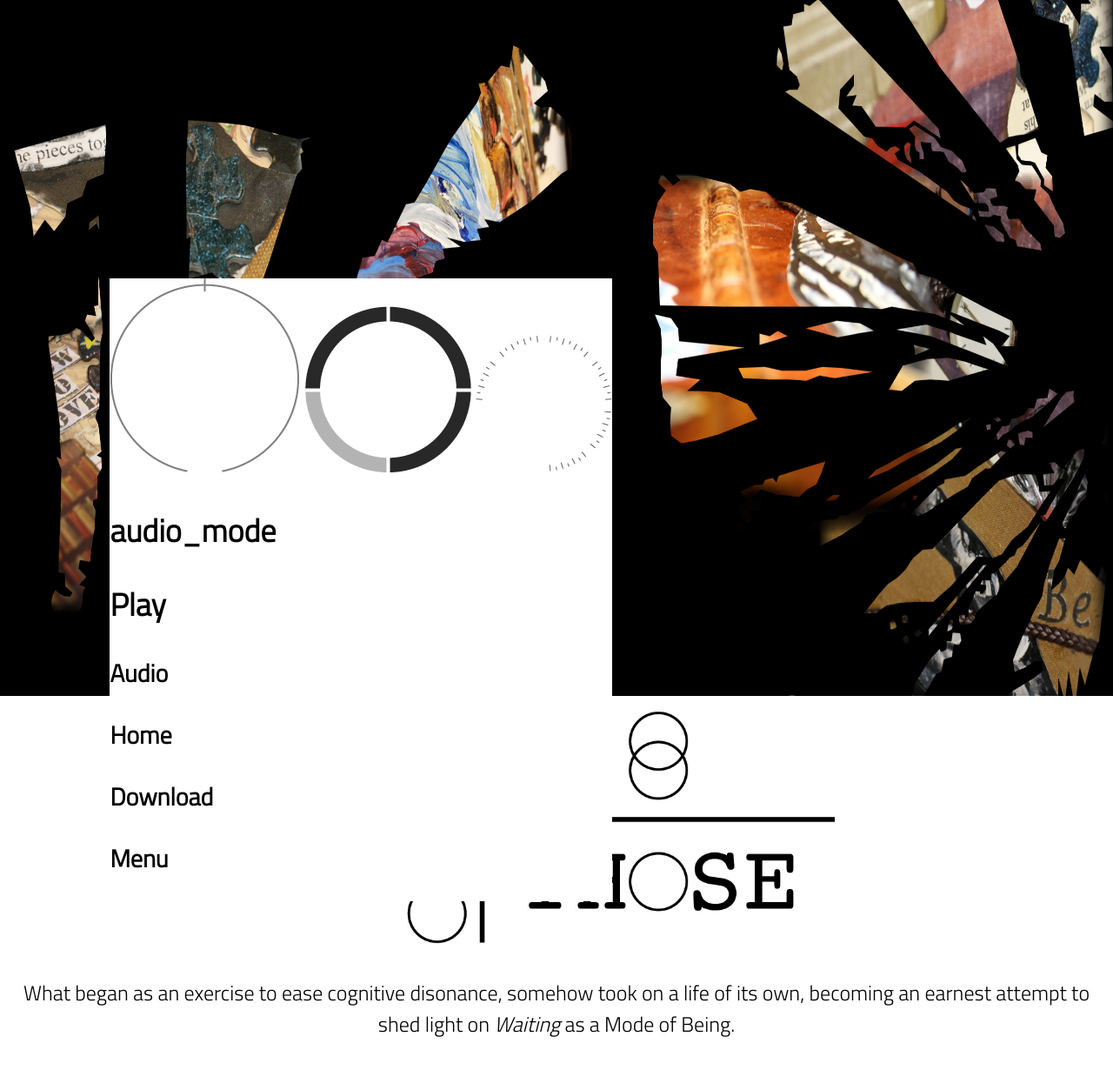
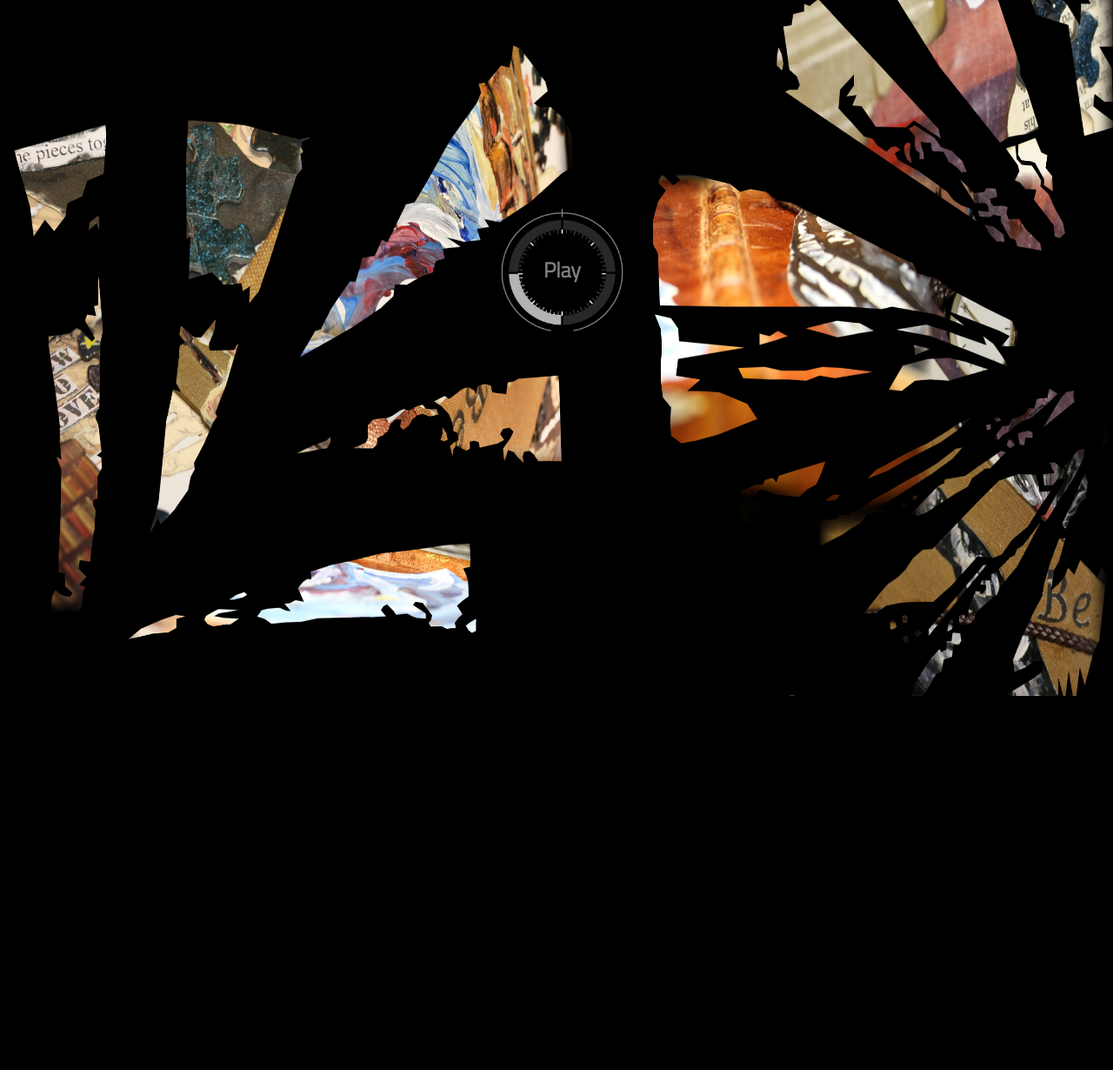
Before and after one commit to SmeatsBeats/ttww, a PHP site: page / in a window 1280 px wide. Shown: the top 1230 px of the page at 87% size. After the commit the page ends 800 px from the top, so only its background shows below. Run offline with PHP 8.4, Linux system fonts and the light colour scheme.

Commit message:
implement widget art desktop

```diff
--- a/css/ttww.css
+++ b/css/ttww.css
@@ -130,14 +130,75 @@ body {
 .footer h1:nth-child(2), .footer h1:nth-child(1){
   display: none;
 }
+
 /***** WIDGET BOI ***/
 #widget_boi {
+  width: 11vw;
+  height: 11vw;
+  z-index: 2;
   position: fixed;
-  top: 40vh;
-  right: 45vw;
-  background: white;
-  color: black;
+  top: 30%;
+  left: 45%;
 }
+.widget_nav_container {
+  position: relative;
+  width: 100%;
+  height: 100%;
+}
+.nav_img_container img {
+  position: absolute;
+  width: 100%;
+  height: 100%;
+  /* top: 0;
+  left: 0;
+  width: 100%; */
+}
+.nav_img_container {
+  position: absolute;
+  width: 100%;
+  height: 100%;
+}
+.nav_box {
+  flex: 1 1 45%;
+}
+.nav_options {
+  position: absolute;
+  display: flex;
+  flex-flow: row wrap;
+  justify-content: flex-start;
+  width: 100%;
+  height: 100%;
+  z-index: 3;
+  color: gray;
+  color: transparent;
+}
+.widget_function_container {
+  position: absolute;
+  width: 100%;
+  height: 100%;
+  display: flex;
+  justify-content: center;
+  align-items: center;
+}
+#widget_function {
+  display: flex;
+  justify-content: center;
+  align-items: center;
+  z-index: 4;
+  width: 65%;
+  height: 65%;
+  border-radius: 50%;
+  color: gray;
+}
+/* .audio_timeline {
+
+} */
+/* .widget_nav {
+  z-index: 3;
+}
+.widget_bezel {
+  z-index: 4;
+} */
 /***** WIDGET MENU ***/
 .menu {
   display: flex;
@@ -150,6 +211,7 @@ body {
 .menu h2 {
   background: rgba(255, 255, 255, 0.5);
 }
+/********END WIDGET BOI ****/
 /*adjust for desktop*/
 @media only screen and (min-device-width:600px){
 
--- a/index.php
+++ b/index.php
@@ -6,14 +6,59 @@
     <meta charset="utf-8">
     <meta name="viewport" content="width=device-width, initial-scale=1.0">
     <title>To Those Who Wait</title>
-    <link rel="stylesheet" href="css/ttww.css?v=35.0" type="text/css">
+    <link rel="stylesheet" href="css/ttww.css?v=42.8" type="text/css">
     <script src="https://ajax.googleapis.com/ajax/libs/jquery/3.4.1/jquery.min.js"></script>
-    <script type="text/javascript" src="js/ttww.js?v=4.89"></script>
+    <script type="text/javascript" src="js/ttww.js?v=4.9"></script>
     <!--google fonts to include -->
     <link href="https://fonts.googleapis.com/css2?family=Titillium+Web:wght@300&display=swap" rel="stylesheet">
   </head>
 
   <body>
+
+    <!-- widget section -->
+    <div id="widget_boi">
+
+      <div class="widget_nav_container">
+
+        <div class="nav_options">
+          <div class="widget_home nav_box" id="select_home_mode">Home</div>
+          <div class="widget_audio nav_box" id="select_audio_mode">Audio</div>
+          <div class="widget_menu nav_box" id="select_menu_mode">Menu</div>
+          <div class="widget_download nav_box" id="select_download_mode">Download</div>
+        </div>
+
+        <div class="nav_img_container">
+          <img class="audio_timeline" src="imgs/AUDIO_TIMELINE.png" alt="Audio timeline indicator">
+          <!-- research svg tag to create and animate timeline -->
+          <img class="widget_nav" src="imgs/WIDGET_NAV.png" alt="Widget navigation">
+          <img class="widget_bezel" src="imgs/WIDGET_BEZEL.png" alt="Model watch bezel">
+        </div>
+
+        <div class="widget_function_container">
+          <h4 id="widget_function">Play</h4>
+        </div>
+
+      </div>
+
+
+      <!-- <h2 id="widget_mode"></h2> -->
+
+
+      <!--
+      <h3 id="select_audio_mode">Audio</h3>
+      <h3 id="select_home_mode">Home</h3>
+      <h3 id="select_download_mode">Download</h3>
+      <h3 id="select_menu_mode">Menu</h3>
+    -->
+    </div>
+
+    <!-- widget menu -->
+
+    <div class="menu">
+      <h2 id="about_nav">ABOUT</h2>
+      <h2 id="credits_nav">CREDITS</h2>
+      <h2 id="support_nav">SUPPORT</h2>
+    </div>
 
     <section id="home">
 
@@ -39,31 +84,6 @@
 
       </div>
 
-
-      <!-- widget section -->
-      <div class="audio_mode" id="widget_boi">
-
-        <img src="imgs/AUDIO_TIMELINE.png" alt="Audio timeline indicator">
-        <img src="imgs/WIDGET_NAV.png" alt="Widget navigation">
-        <img src="imgs/WIDGET_BEZEL.png" alt="Model watch bezel">
-
-        <h2 id="widget_mode"></h2>
-
-        <h2 id="widget_function">Play</h2>
-
-        <h3 id="select_audio_mode">Audio</h3>
-        <h3 id="select_home_mode">Home</h3>
-        <h3 id="select_download_mode">Download</h3>
-        <h3 id="select_menu_mode">Menu</h3>
-      </div>
-
-      <!-- widget menu -->
-
-      <div class="menu">
-        <h2 id="about_nav">ABOUT</h2>
-        <h2 id="credits_nav">CREDITS</h2>
-        <h2 id="support_nav">SUPPORT</h2>
-      </div>
 
       <div class="about" id="about_intro">
 
```
Also changed, not shown: imgs/WIDGET_BEZEL.png, imgs/WIDGET_NAV.png.
